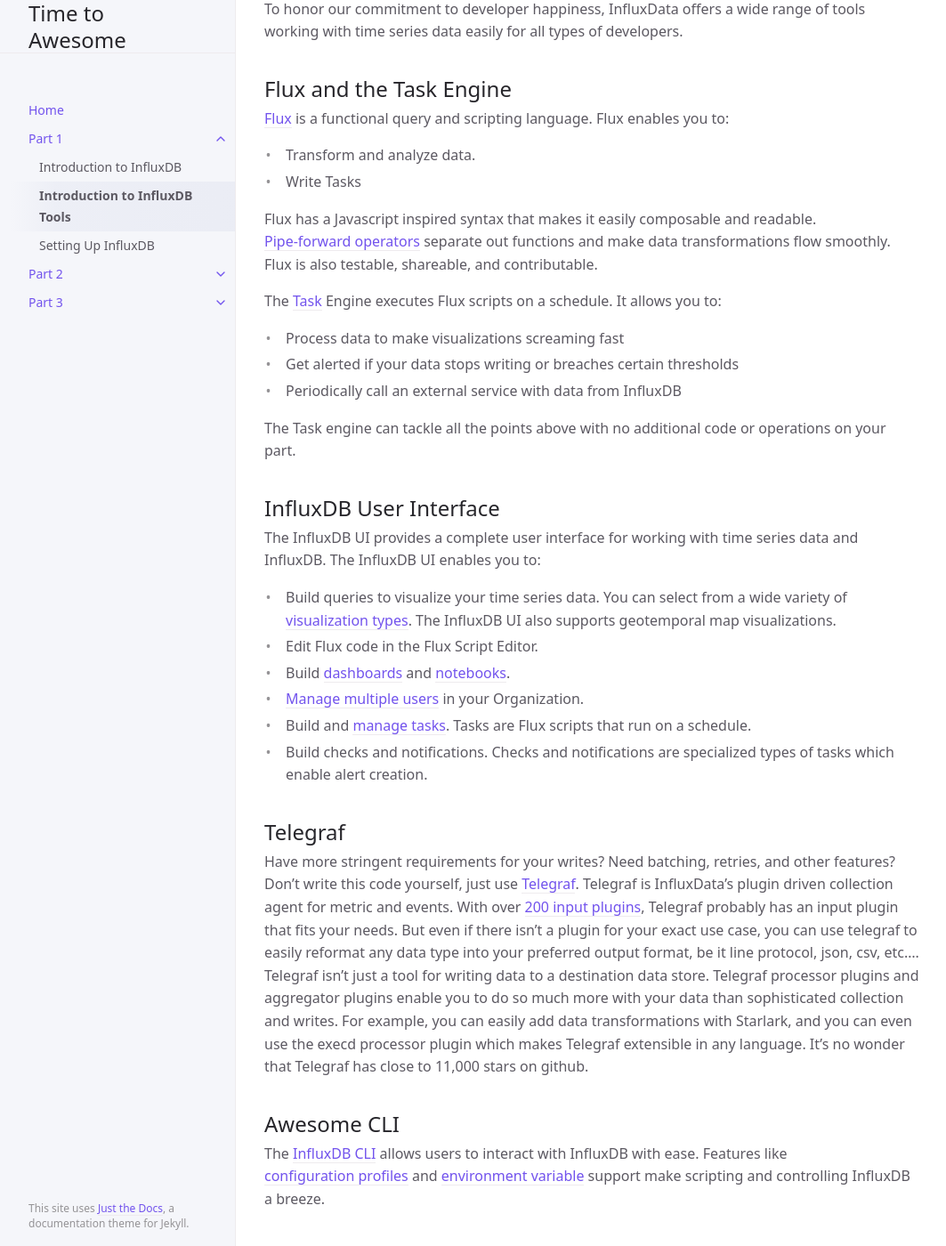
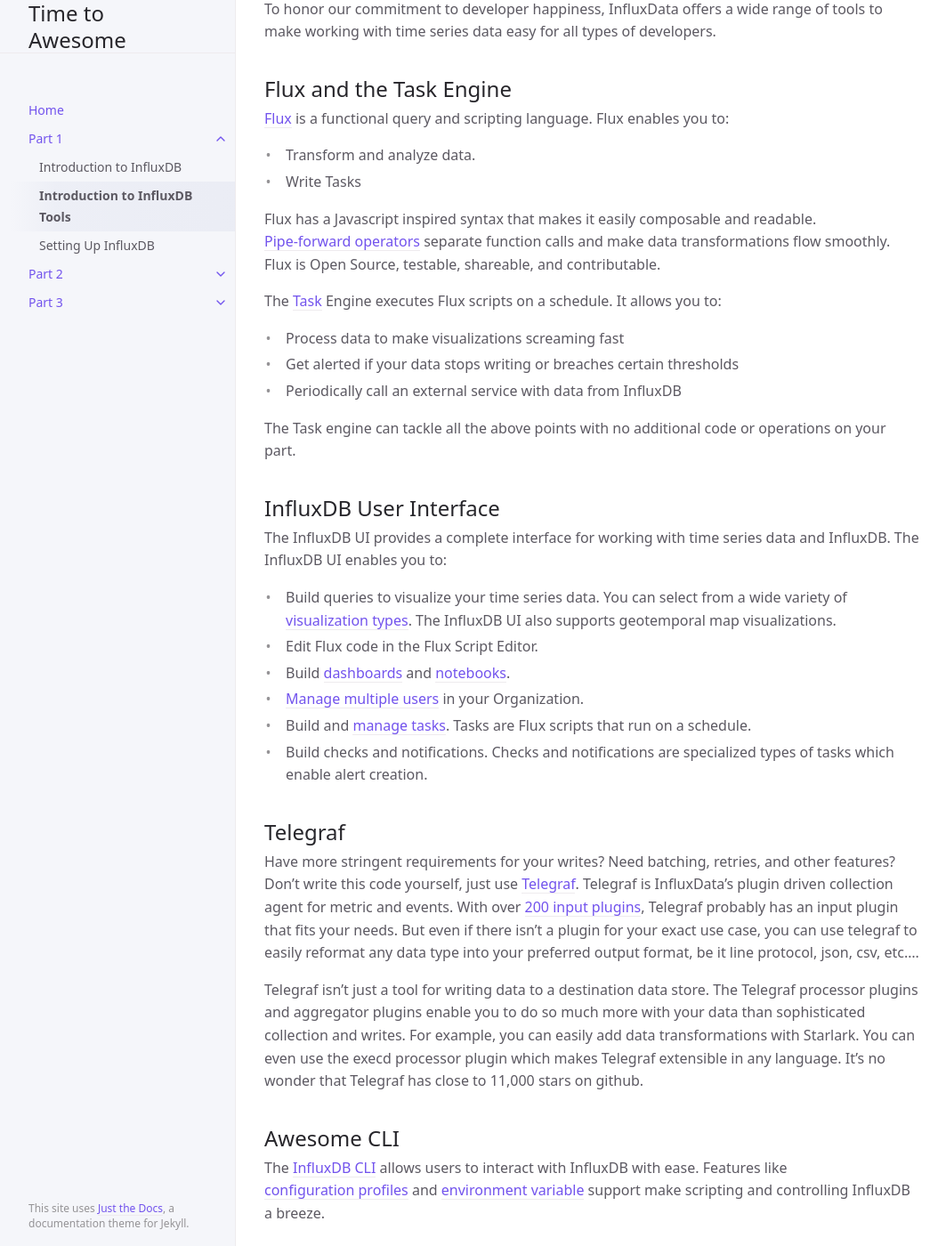
Before and after one commit to influxdata/awesome, a Jekyll site: the page built from docs/part-1/introduction-to-influxdb-tools.md, in a window 1280 px wide and 1400 px high, scrolled down 491 px. Shown: the whole window at 89% size, without its empty margins (107-1170 px from the left). Built offline with Jekyll 4.4.1, drawn with Linux system fonts in a browser that asks for light colours; some of the changed text lies outside the part shown.

Commit message:
Minor edits for wording

```diff
--- a/docs/part-1/introduction-to-influxdb-tools.md
+++ b/docs/part-1/introduction-to-influxdb-tools.md
@@ -15,7 +15,7 @@ nav_order: 2
 {:toc}
 
 ---
-To honor our commitment to developer happiness, InfluxData offers a wide range of tools working with time series data easily for all types of developers.
+To honor our commitment to developer happiness, InfluxData offers a wide range of tools to make working with time series data easy for all types of developers.
 
 
 ## Flux and the Task Engine
@@ -25,7 +25,7 @@ To honor our commitment to developer happiness, InfluxData offers a wide range o
 * Transform and analyze data.
 * Write Tasks
 
-Flux has a Javascript inspired syntax that makes it easily composable and readable. [Pipe-forward operators](https://docs.influxdata.com/flux/v0.x/get-started/syntax-basics/) separate out functions and make data transformations flow smoothly. Flux is also testable, shareable, and contributable.
+Flux has a Javascript inspired syntax that makes it easily composable and readable. [Pipe-forward operators](https://docs.influxdata.com/flux/v0.x/get-started/syntax-basics/) separate function calls and make data transformations flow smoothly. Flux is Open Source, testable, shareable, and contributable.
 
 The [Task](https://docs.influxdata.com/influxdb/cloud/process-data/manage-tasks/) Engine executes Flux scripts on a schedule. It allows you to:
 
@@ -33,12 +33,12 @@ The [Task](https://docs.influxdata.com/influxdb/cloud/process-data/manage-tasks/
 * Get alerted if your data stops writing or breaches certain thresholds
 * Periodically call an external service with data from InfluxDB
 
-The Task engine can tackle all the points above with no additional code or operations on your part.
+The Task engine can tackle all the above points with no additional code or operations on your part.
 
 
 ## InfluxDB User Interface
 
-The InfluxDB UI provides a complete user interface for working with time series data and InfluxDB. The InfluxDB UI enables you to:
+The InfluxDB UI provides a complete interface for working with time series data and InfluxDB. The InfluxDB UI enables you to:
 
 * Build queries to visualize your time series data. You can select from a wide variety of [visualization types](https://docs.influxdata.com/influxdb/cloud/visualize-data/visualization-types/). The InfluxDB UI also supports geotemporal map visualizations.
 * Edit Flux code in the Flux Script Editor.
@@ -50,7 +50,9 @@ The InfluxDB UI provides a complete user interface for working with time series
 
 ## Telegraf
 
-Have more stringent requirements for your writes? Need batching, retries, and other features? Don’t write this code yourself, just use [Telegraf](https://www.influxdata.com/time-series-platform/telegraf/). Telegraf is InfluxData’s plugin driven collection agent for metric and events.  With over [200 input plugins](https://github.com/influxdata/telegraf/tree/master/plugins/inputs), Telegraf  probably has an input plugin that fits your needs. But even if there isn’t a plugin for your exact use case, you can use telegraf to easily reformat any data type into your preferred output format, be it line protocol, json, csv, etc…. Telegraf isn’t just a tool for writing data to a destination data store. Telegraf processor plugins and aggregator plugins enable you to do so much more with your data than sophisticated collection and writes. For example, you can easily add data transformations with Starlark, and you can even use the execd processor plugin which makes Telegraf extensible in any language. It’s no wonder that Telegraf has close to 11,000 stars on github.
+Have more stringent requirements for your writes? Need batching, retries, and other features? Don’t write this code yourself, just use [Telegraf](https://www.influxdata.com/time-series-platform/telegraf/). Telegraf is InfluxData’s plugin driven collection agent for metric and events.  With over [200 input plugins](https://github.com/influxdata/telegraf/tree/master/plugins/inputs), Telegraf  probably has an input plugin that fits your needs. But even if there isn’t a plugin for your exact use case, you can use telegraf to easily reformat any data type into your preferred output format, be it line protocol, json, csv, etc….
+
+Telegraf isn’t just a tool for writing data to a destination data store. The Telegraf processor plugins and aggregator plugins enable you to do so much more with your data than sophisticated collection and writes. For example, you can easily add data transformations with Starlark. You can even use the execd processor plugin which makes Telegraf extensible in any language. It’s no wonder that Telegraf has close to 11,000 stars on github.
 
 
 ## Awesome CLI
```
Also changed, not shown: other parts of docs/part-1/introduction-to-influxdb-tools.md (+6 -6 lines).
